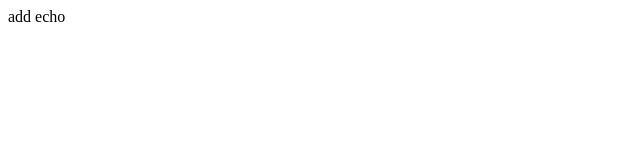
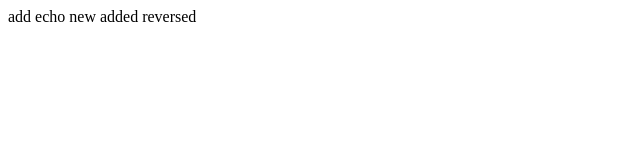
Before and after one commit to NHNaims-code/simple_rebase_git_test, a plain HTML site: page index.html in a window 1280 px wide. Shown: the whole page, without its empty margins (0-640 px from the left). Drawn offline with Linux system fonts and the light colour scheme.

Commit message:
add_reverse 1st

```diff
--- a/index.html
+++ b/index.html
@@ -10,6 +10,7 @@
 
 <body>
     add echo
+    new added reversed
 </body>
 
 </html>
```
